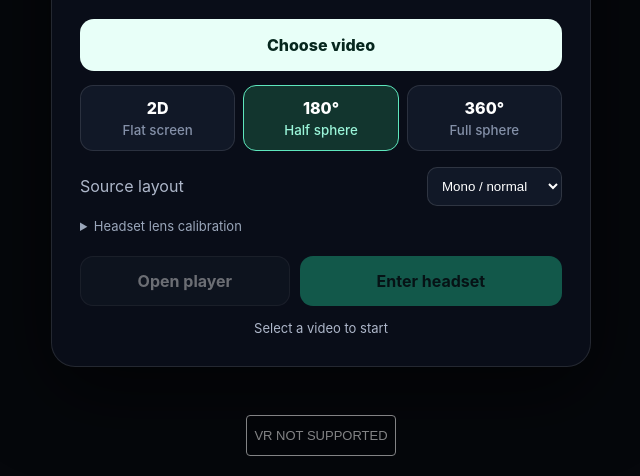
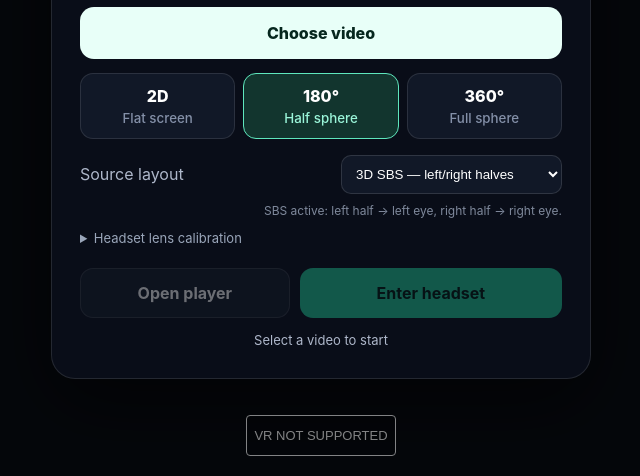
Before and after one commit to Whose-luvv/VR, a website built with Vite: page index.html in a window 1280 px wide. Both pictures are taken after a click on the element "Video projection". Shown: the part 324-800 px from the top of the page, without its empty margins (319-959 px from the left). Built offline with nearby package versions, Linux system fonts and the light colour scheme.

Commit message:
Auto-configure stereo layout for VR videos

```diff
--- a/index.html
+++ b/index.html
@@ -20,8 +20,9 @@
           <button class="mode" data-mode="360">360° <small>Full sphere</small></button>
         </div>
         <label class="select-row">Source layout
-          <select id="layout"><option value="mono">Mono / normal</option><option value="sbs">3D side-by-side</option><option value="tb">3D top / bottom</option></select>
+          <select id="layout"><option value="mono">Mono — same view both eyes</option><option value="sbs">3D SBS — left/right halves</option><option value="tb">3D TB — top/bottom halves</option></select>
         </label>
+        <p id="formatHint" class="format-hint">2D videos have no stereoscopic depth.</p>
         <details class="calibration"><summary>Headset lens calibration</summary>
           <label>Lens correction <input id="distortion" type="range" min="0" max="0.55" value="0.28" step="0.01"><output id="distortionValue">0.28</output></label>
           <label>Eye distance <input id="ipd" type="range" min="54" max="74" value="64" step="1"><output id="ipdValue">64 mm</output></label>
--- a/src/main.js
+++ b/src/main.js
@@ -117,8 +117,9 @@ function activatePhysicalTarget(){
   if(!target)return false;lastPhysicalActivation=performance.now();target.userData.pulseAt=performance.now();target.userData.action();return true;
 }
 
-$('.mode-grid').addEventListener('click',e=>{const b=e.target.closest('.mode');if(!b)return;document.querySelectorAll('.mode').forEach(x=>x.classList.toggle('active',x===b));projection=b.dataset.mode;applyProjection()});
-$('#layout').addEventListener('change',e=>{layout=e.target.value;applyProjection()});
+function updateFormatHint(){const hints={mono:projection==='flat'?'2D has no stereoscopic depth.':'Mono: the same panoramic view is sent to both eyes.',sbs:'SBS active: left half → left eye, right half → right eye.',tb:'Top/bottom active: one half is sent to each eye.'};$('#formatHint').textContent=hints[layout]}
+$('.mode-grid').addEventListener('click',e=>{const b=e.target.closest('.mode');if(!b)return;document.querySelectorAll('.mode').forEach(x=>x.classList.toggle('active',x===b));projection=b.dataset.mode;if(projection==='flat'){layout='mono'}else{layout='sbs';toast(`${projection}° VR: 3D side-by-side selected`)}$('#layout').value=layout;updateFormatHint();applyProjection()});
+$('#layout').addEventListener('change',e=>{layout=e.target.value;updateFormatHint();applyProjection()});
 $('#distortion').addEventListener('input',e=>{warpMat.uniforms.k.value=+e.target.value;$('#distortionValue').value=(+e.target.value).toFixed(2)});
 $('#ipd').addEventListener('input',e=>{stereoCamera.eyeSep=+e.target.value/1000;$('#ipdValue').value=`${e.target.value} mm`});
 $('#frameDistance').addEventListener('input',e=>{const value=+e.target.value;warpMat.uniforms.frameDistance.value=value/100;$('#frameDistanceValue').value=value===0?'Center':`${Math.abs(value)} ${value<0?'close':'far'}`});
--- a/src/style.css
+++ b/src/style.css
@@ -7,5 +7,6 @@ html,body,#app { width:100%; height:100%; margin:0; overflow:hidden; }
 .file-button { display:flex; align-items:center; justify-content:center; min-height:52px; margin:22px 0 14px; border-radius:14px; background:#e8fff8; color:#06271e; font-weight:800; cursor:pointer; }.file-button input{display:none}
 .mode-grid{display:grid;grid-template-columns:repeat(3,1fr);gap:8px}.mode{border:1px solid #ffffff1c;background:#111827;color:white;border-radius:13px;padding:12px 6px;font-weight:800}.mode small{display:block;color:#8490a8;margin-top:4px;font-weight:500}.mode.active{border-color:#5ee7bd;background:#12352e}.mode.active small{color:#9af5d9}
 .select-row{display:flex;justify-content:space-between;align-items:center;margin:16px 0;color:#aeb7ca}select{max-width:58%;background:#111827;color:white;border:1px solid #ffffff20;border-radius:10px;padding:10px}.launch-row{display:grid;grid-template-columns:1fr 1.25fr;gap:10px}button{font:inherit;cursor:pointer}button:disabled{opacity:.4;cursor:not-allowed}.launch-row button{border:1px solid #ffffff22;border-radius:13px;padding:14px;background:#151c29;color:white;font-weight:750}.launch-row .primary{background:#20c997;color:#031b14;border:0}.status{text-align:center;font-size:13px;margin:13px 0 0}.hidden{display:none!important}.toast{position:fixed;left:50%;top:8%;transform:translateX(-50%);padding:10px 16px;border-radius:999px;background:#0b101ddd;border:1px solid #ffffff22;opacity:0;transition:.25s;pointer-events:none}.toast.show{opacity:1}.exit{position:fixed;z-index:5;right:max(12px,env(safe-area-inset-right));top:max(12px,env(safe-area-inset-top));padding:9px 15px;border:1px solid #ffffff33;background:#090d15cc;color:#fff;border-radius:999px}
+.format-hint{margin:-8px 0 14px!important;color:#7f899c!important;font-size:12px;text-align:right}
 .calibration{margin:-4px 0 14px;color:#9aa6ba;font-size:13px}.calibration summary{cursor:pointer;margin-bottom:8px}.calibration label{display:grid;grid-template-columns:105px 1fr 52px;align-items:center;gap:7px;margin:7px 0}.calibration input{width:100%;accent-color:#45e0b0}.calibration output{text-align:right;color:#dbe5f4}
 @media(max-height:650px){.launcher{padding:18px}h1{font-size:30px;margin:10px 0 4px}.launcher>p{margin:5px 0}.file-button{margin:10px 0}.select-row{margin:9px 0}}
```
